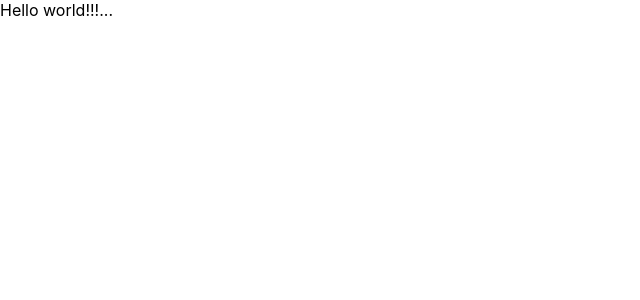
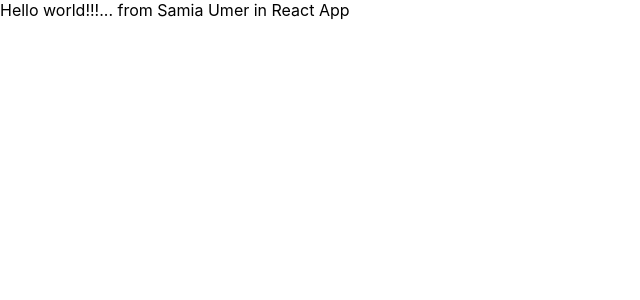
Before and after one commit to SamiaUmer/myproj2.., a React (Create React App) app: page / in a window 1280 px wide. Shown: the top 300 px of the page, without its empty margins (0-640 px from the left). Built offline with nearby package versions, Linux system fonts and the light colour scheme.

Commit message:
updated app.js to change message

```diff
--- a/src/App.js
+++ b/src/App.js
@@ -4,7 +4,7 @@
 function App() {
   return (
     <div>
-      Hello world!!!...
+      Hello world!!!... from Samia Umer in React App
     </div>
   );
 }
```
